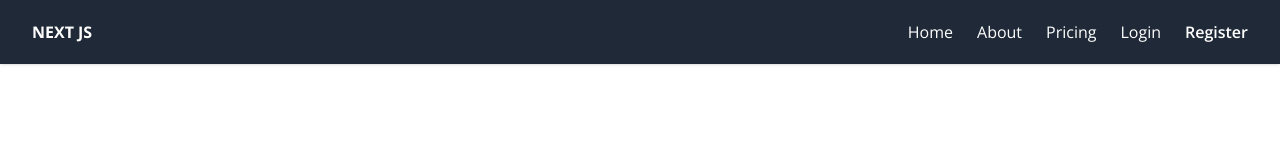
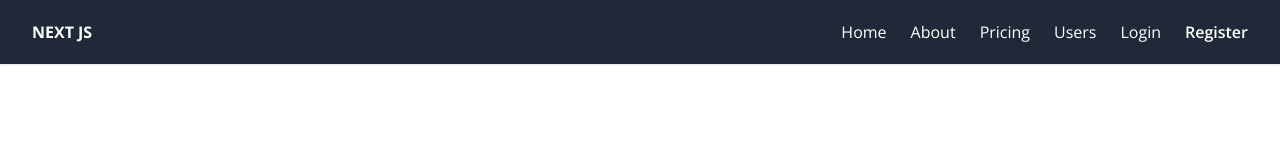
Before and after one commit to HMaroba/nextjs-tailwind, a Next.js app: page /pages/auth/Register in a window 1280 px wide. Shown: the top 160 px of the page. Built offline with nearby package versions, Linux system fonts and the light colour scheme.

Commit message:
Modified register page

```diff
--- a/src/app/pages/navigation/Top2.tsx
+++ b/src/app/pages/navigation/Top2.tsx
@@ -71,6 +71,9 @@ export default function HomeBar() {
                 <li className={`text-white ${currentPath === "/pages/pricing" ? "text-blue-500 font-semibold" : "text-white"}`}>
                   <Link href="/pages/pricing">Pricing</Link>
                 </li>
+                <li className={`text-white ${currentPath === "/pages/users" ? "text-blue-500 font-semibold" : "text-white"}`}>
+                  <Link href="/pages/users">Users</Link>
+                </li>
                 <li className={`text-white ${currentPath === "/pages/auth/login" ? "text-blue-500 font-semibold" : "text-white"}`}>
                   <Link href="/pages/auth/login">Login</Link>
                 </li>
```
